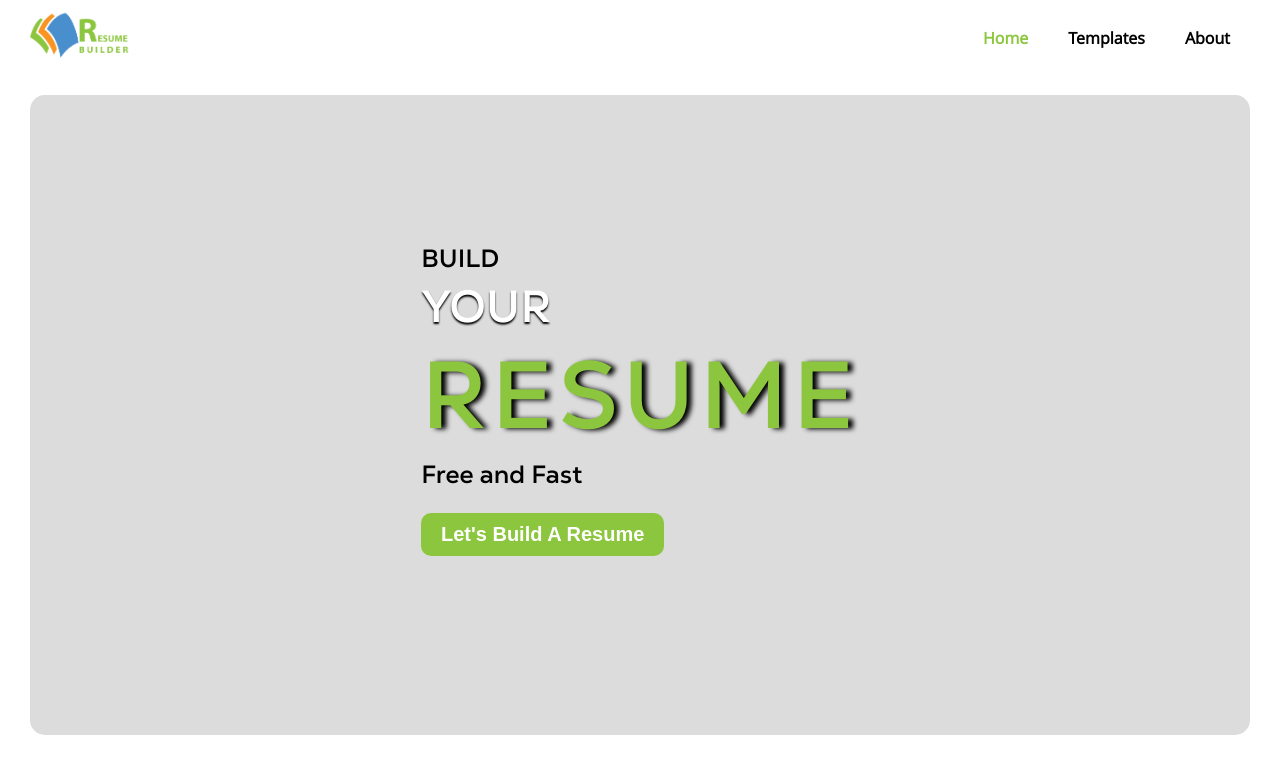
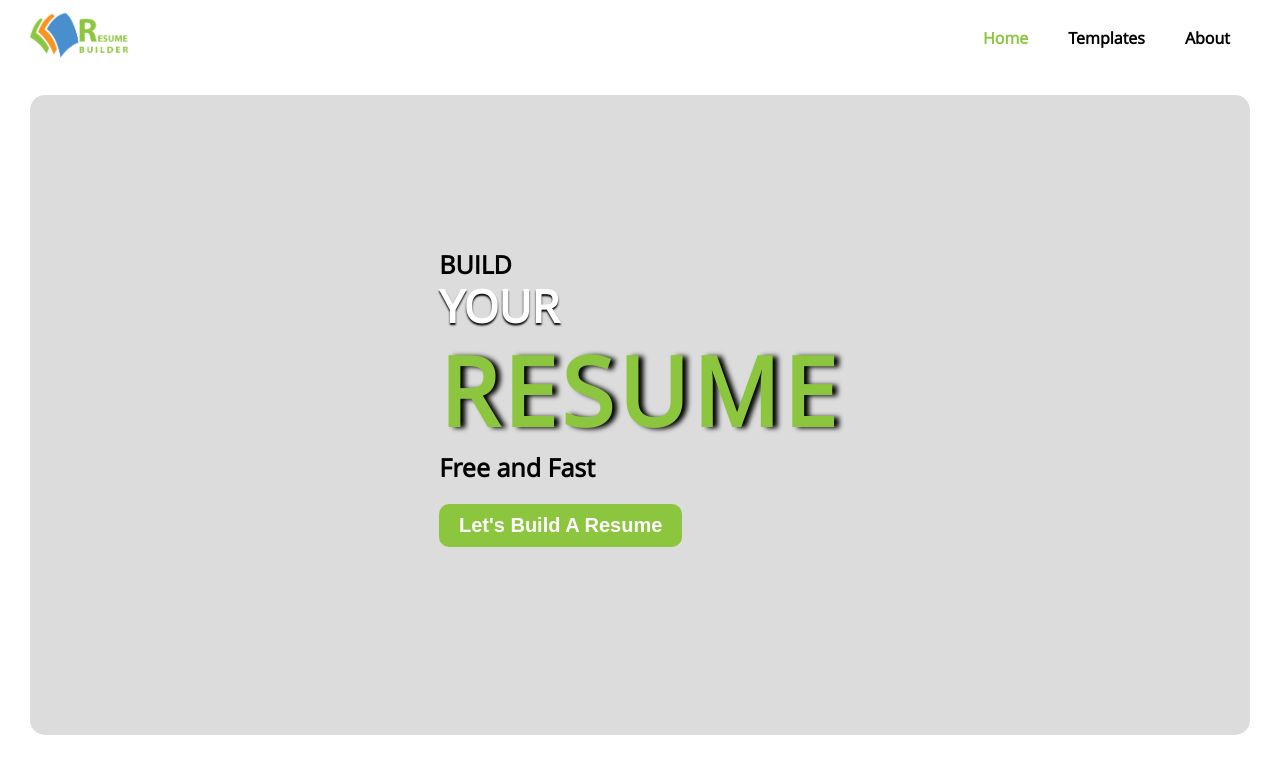
Before and after one commit to Aliherawi7/resume-builder, a React (Create React App) app: page / in a window 1280 px wide. Shown: the top 763 px of the page. Built offline with nearby package versions, Linux system fonts and the light colour scheme.

Commit message:
headers fontfamily updated

```diff
--- a/src/components/Home.css
+++ b/src/components/Home.css
@@ -10,7 +10,6 @@
 }
 
 .intro {
-    font-family: Nexa;
     margin-top: 50px;
     max-width: 700px;
     padding-bottom: 85px;
```
